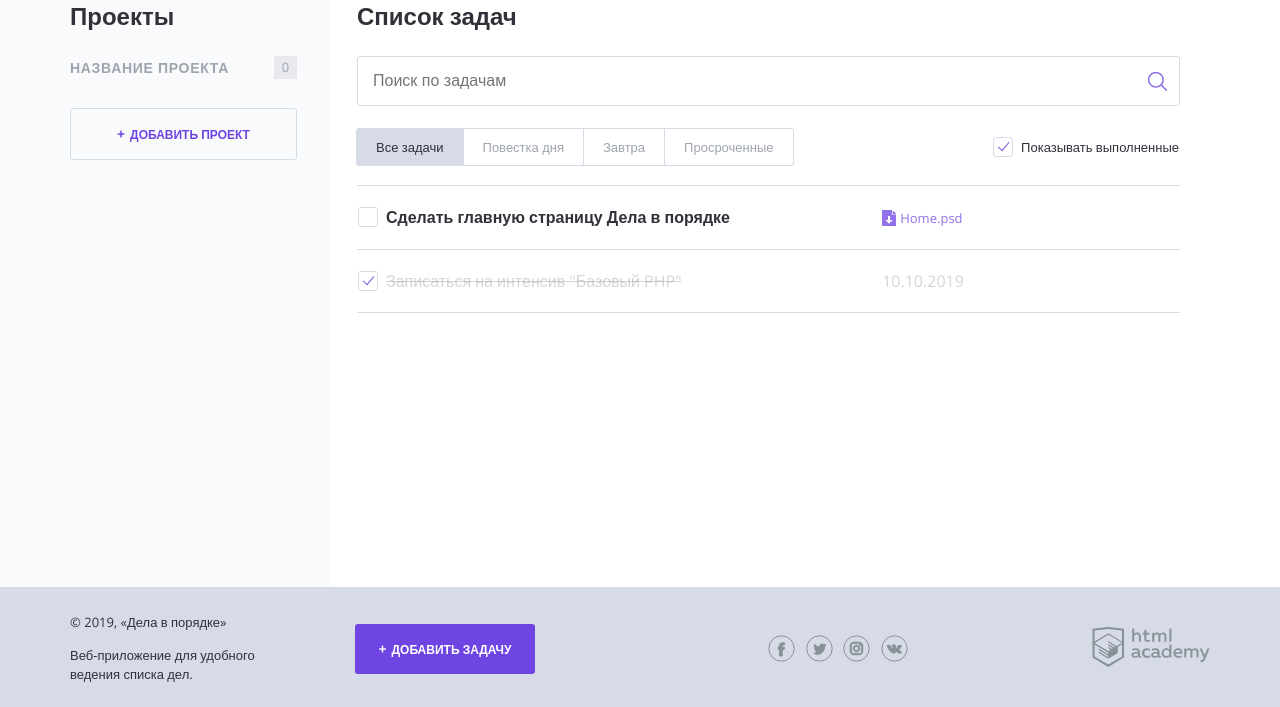
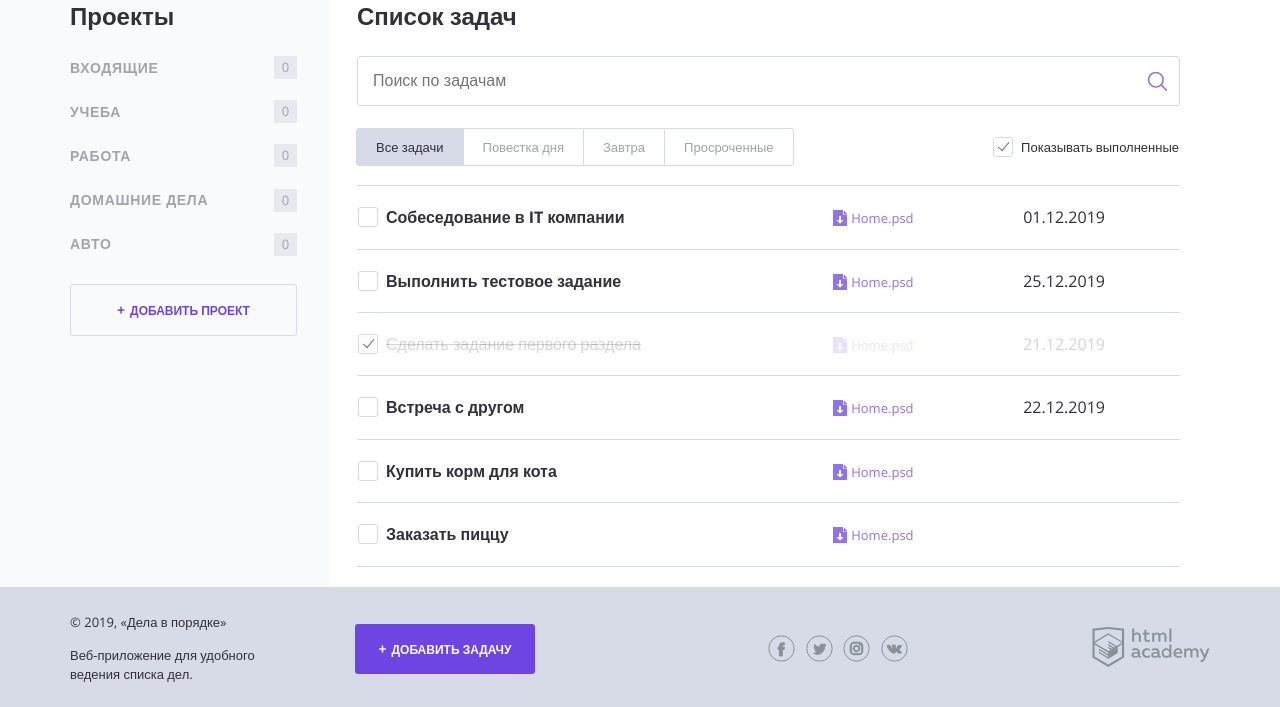
Before and after one commit to Odlopez/615813-doingsdone-11, a PHP site: page / in a window 1280 px wide. Shown: the part 93-800 px from the top of the page. Run offline with PHP 8.4, Linux system fonts and the light colour scheme.

Commit message:
Добавляет список проектов и задач

```diff
--- a/index.php
+++ b/index.php
@@ -1,6 +1,45 @@
 <?php
 // показывать или нет выполненные задачи
 $show_complete_tasks = rand(0, 1);
+$projects = ['Входящие', 'Учеба', 'Работа', 'Домашние дела', 'Авто'];
+$tasks = [
+    [
+        'task' => 'Собеседование в IT компании',
+        'date' => '01.12.2019',
+        'category' => 'Работа',
+        'isDone' =>  false
+    ],
+    [
+        'task' => 'Выполнить тестовое задание',
+        'date' => '25.12.2019',
+        'category' => 'Работа',
+        'isDone' =>  false
+    ],
+    [
+        'task' => 'Сделать задание первого раздела',
+        'date' => '21.12.2019',
+        'category' => 'Учеба',
+        'isDone' =>  true
+    ],
+    [
+        'task' => 'Встреча с другом',
+        'date' => '22.12.2019',
+        'category' => 'Входящие',
+        'isDone' =>  false
+    ],
+    [
+        'task' => 'Купить корм для кота',
+        'date' => null,
+        'category' => 'Домашние дела',
+        'isDone' =>  false
+    ],
+    [
+        'task' => 'Заказать пиццу',
+        'date' => null,
+        'category' => 'Домашние дела',
+        'isDone' =>  false
+    ]
+];
 ?>
 <!DOCTYPE html>
 <html lang="ru">
@@ -43,10 +82,12 @@ $show_complete_tasks = rand(0, 1);
 
                 <nav class="main-navigation">
                     <ul class="main-navigation__list">
+                        <?php foreach ($projects as $val) : ?>
                             <li class="main-navigation__list-item">
-                            <a class="main-navigation__list-item-link" href="#">Название проекта</a>
+                                <a class="main-navigation__list-item-link" href="#"><?= $val ?></a>
                                 <span class="main-navigation__list-item-count">0</span>
                             </li>
+                        <?php endforeach; ?>
                     </ul>
                 </nav>
 
@@ -79,11 +120,17 @@ $show_complete_tasks = rand(0, 1);
                 </div>
 
                 <table class="tasks">
-                    <tr class="tasks__item task">
+                    <?php foreach (array_keys($tasks) as $index => $item) : ?>
+                        <?php if ($show_complete_tasks === 0 && $tasks[$item]['isDone']) {
+                            continue;
+                        } ?>
+                        <tr class="tasks__item task <?= $tasks[$item]['isDone'] ? 'task--completed' : '' ?>">
                             <td class="task__select">
                                 <label class="checkbox task__checkbox">
-                                <input class="checkbox__input visually-hidden task__checkbox" type="checkbox" value="1">
-                                <span class="checkbox__text">Сделать главную страницу Дела в порядке</span>
+                                    <input class="checkbox__input visually-hidden task__checkbox"
+                                       type="checkbox" value="<?= $index; ?>"
+                                       <?= $tasks[$item]['isDone'] ? 'checked' : '' ?>>
+                                    <span class="checkbox__text"><?= $tasks[$item]['task'] ?></span>
                                 </label>
                             </td>
 
@@ -91,20 +138,10 @@ $show_complete_tasks = rand(0, 1);
                                 <a class="download-link" href="#">Home.psd</a>
                             </td>
 
-                        <td class="task__date"></td>
-                    </tr>
-                    <?php if ($show_complete_tasks === 1) : ?>
-                        <tr class="tasks__item task task--completed">
-                            <td class="task__select">
-                                <label class="checkbox task__checkbox">
-                                    <input class="checkbox__input visually-hidden" type="checkbox" checked>
-                                    <span class="checkbox__text">Записаться на интенсив "Базовый PHP"</span>
-                                </label>
-                            </td>
-                            <td class="task__date">10.10.2019</td>
+                            <td class="task__date"><?= $tasks[$item]['date'] ?></td>
                             <td class="task__controls"></td>
                         </tr>
-                    <?php endif; ?>
+                    <?php endforeach; ?>
                 </table>
             </main>
         </div>
```
Lines whose indentation alone changed are shown as unchanged.
